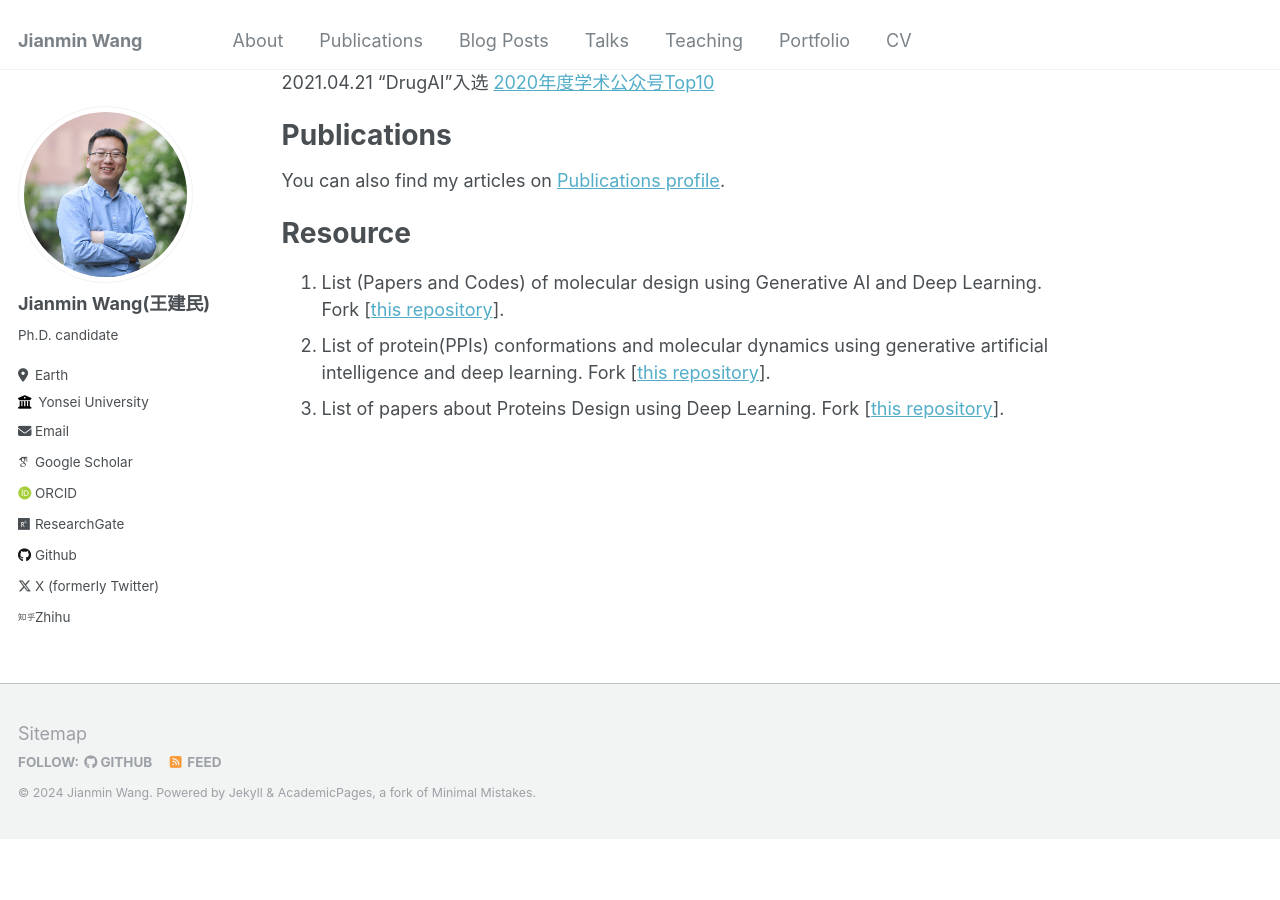
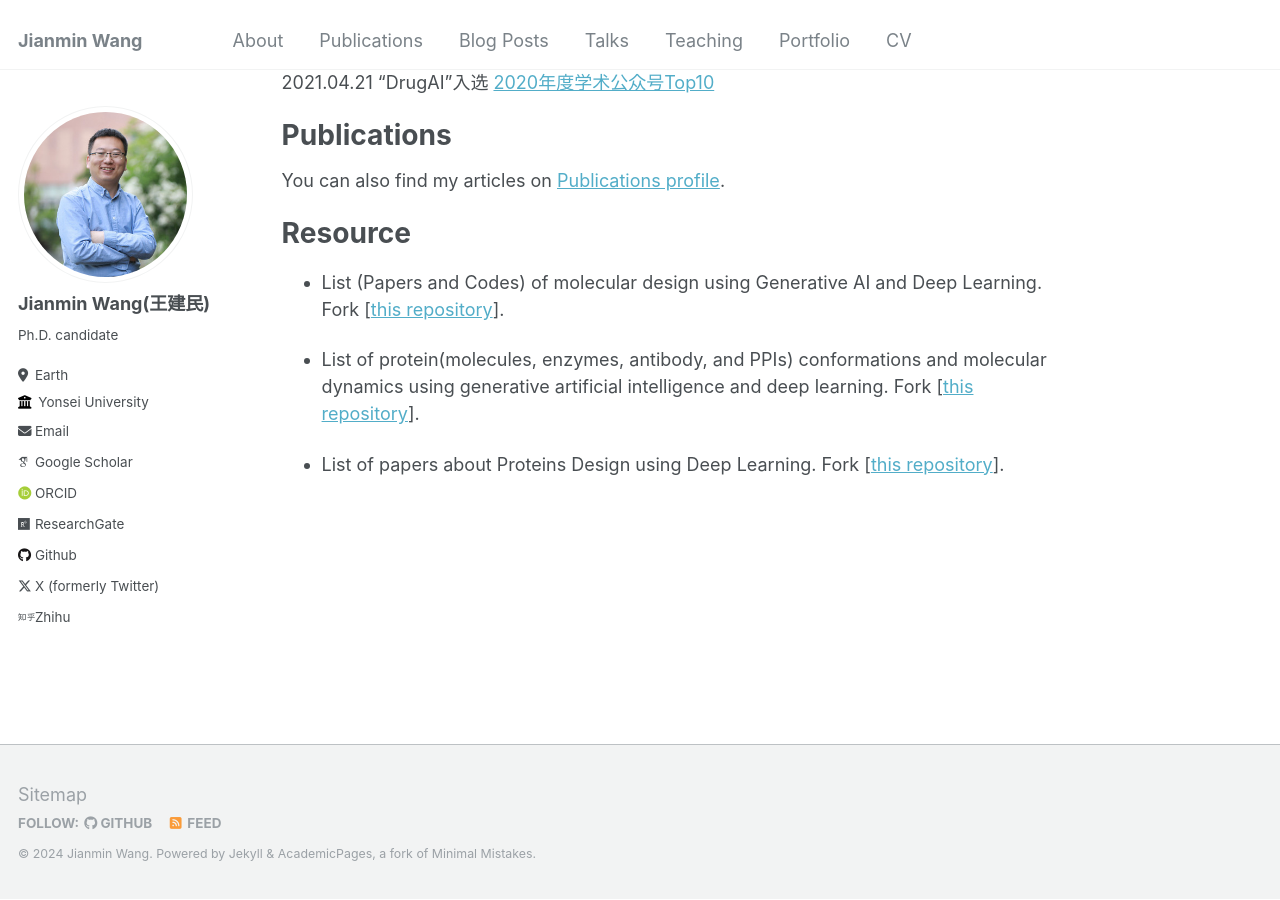
Before and after one commit to Jianmin2drugai/Jianmin2drugai.github.io, a Jekyll site: the page built from _pages/about.md, in a window 1280 px wide and 900 px high, scrolled down 905 px. Built offline with Jekyll 4.4.1, drawn with Linux system fonts in a browser that asks for light colours; some web fonts are replaced; before the commit the page ends 1743 px from its top, so only the background shows below that.

Commit message:
Update about.md

```diff
--- a/_pages/about.md
+++ b/_pages/about.md
@@ -38,6 +38,8 @@
 Resource
 ======
 
-1. List (Papers and Codes) of molecular design using Generative AI and Deep Learning. Fork [[this repository](https://github.com/AspirinCode/papers-for-molecular-design-using-DL)].
-2. List of protein(PPIs) conformations and molecular dynamics using generative artificial intelligence and deep learning. Fork [[this repository](https://github.com/AspirinCode/awesome-AI4ProteinConformation-MD)].
-3. List of papers about Proteins Design using Deep Learning. Fork [[this repository](https://github.com/Peldom/papers_for_protein_design_using_DL)].
+* List (Papers and Codes) of molecular design using Generative AI and Deep Learning. Fork [[this repository](https://github.com/AspirinCode/papers-for-molecular-design-using-DL)].
+
+* List of protein(molecules, enzymes, antibody, and PPIs) conformations and molecular dynamics using generative artificial intelligence and deep learning. Fork [[this repository](https://github.com/AspirinCode/awesome-AI4MolConformation-MD)].
+
+* List of papers about Proteins Design using Deep Learning. Fork [[this repository](https://github.com/Peldom/papers_for_protein_design_using_DL)].
```
